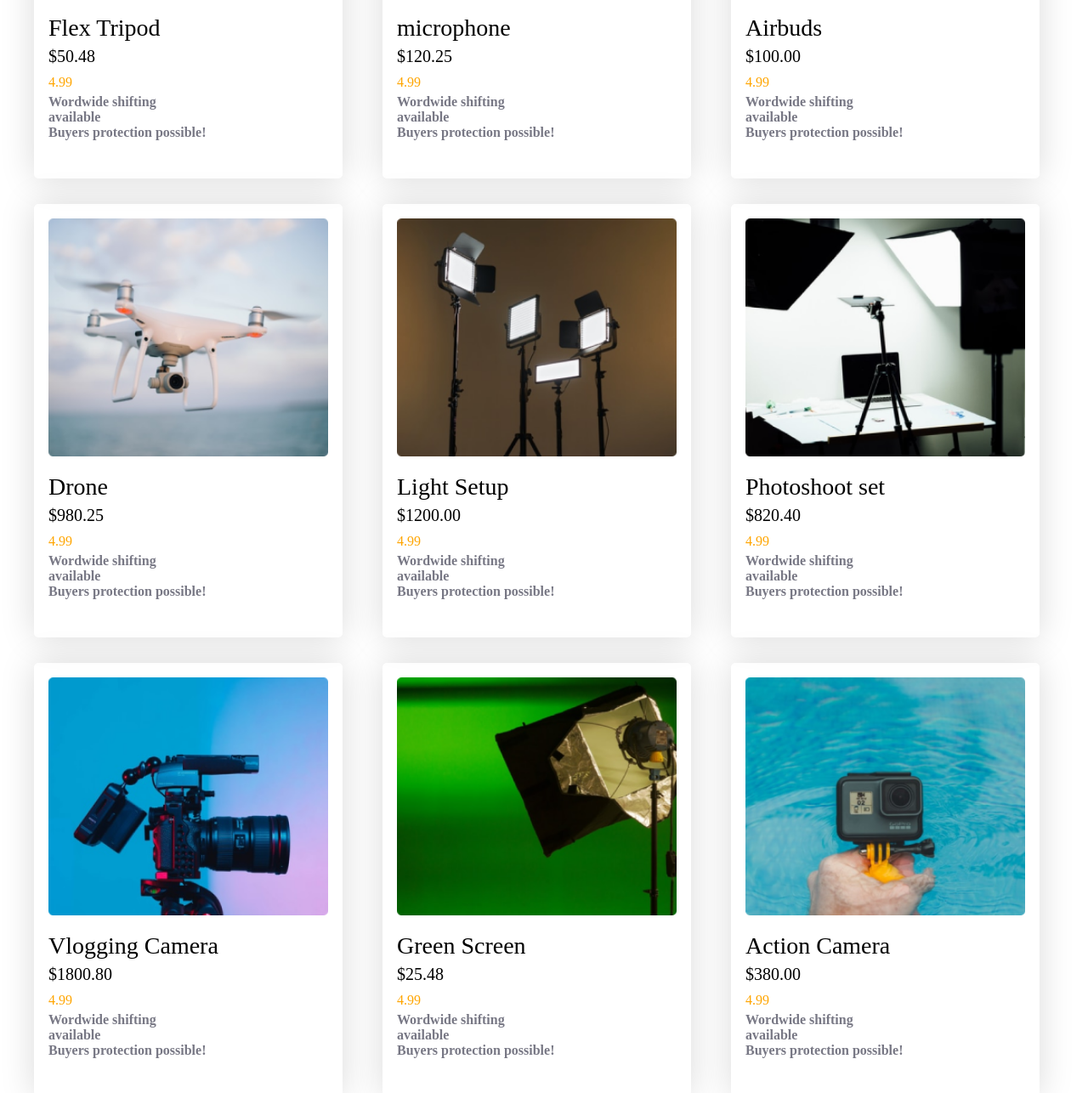
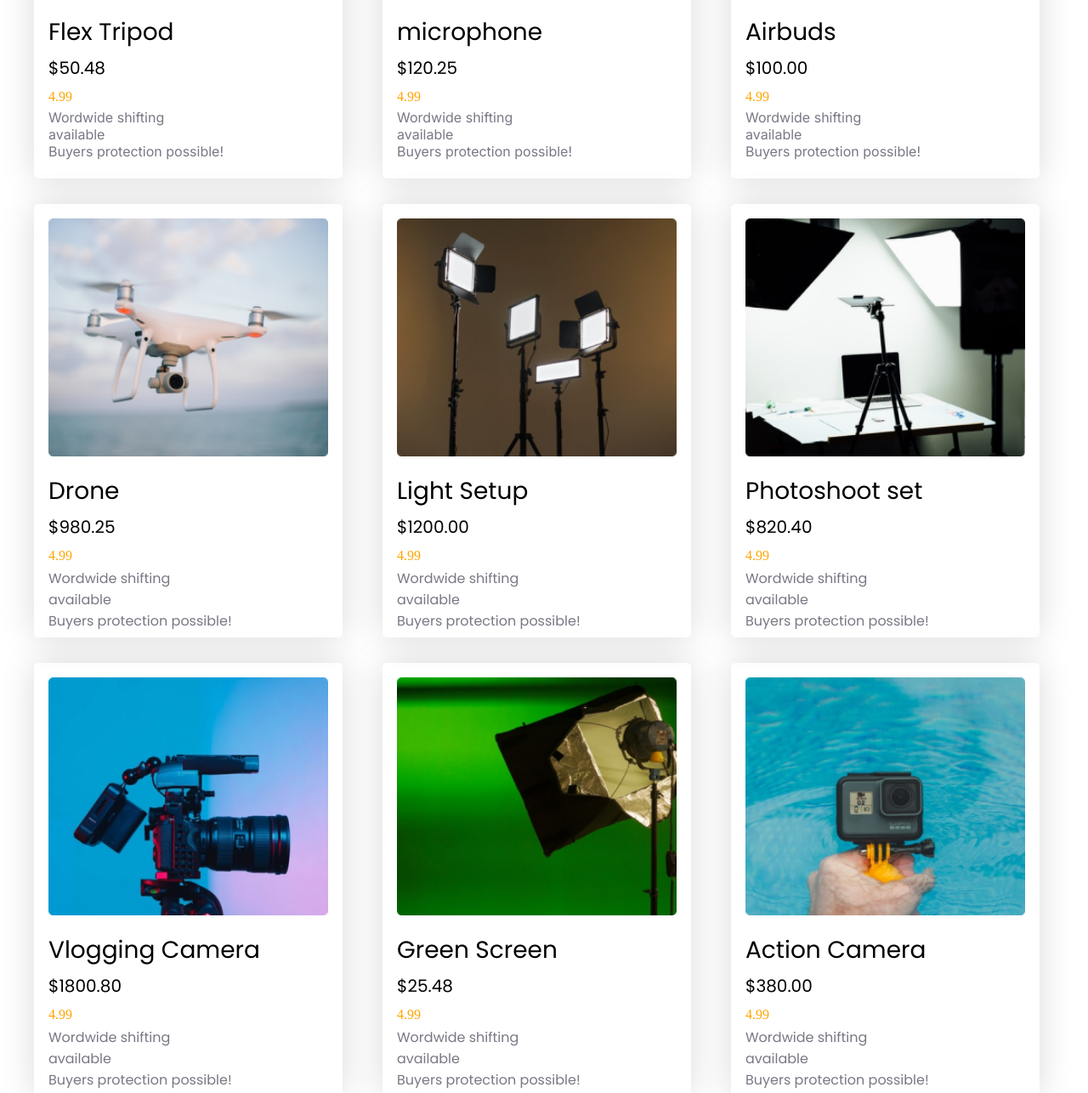
Before and after one commit to almamuntmn/influencer-gear-cool, a plain HTML site: page index.html in a window 1280 px wide. Shown: the part 1123-2409 px from the top of the page at 85% size. Drawn offline with Linux system fonts and the light colour scheme.

Commit message:
fontupdatetointer

```diff
--- a/index.html
+++ b/index.html
@@ -71,74 +71,74 @@
             <div class="allcard">
                 <div class="card">
                     <img class="card-image" src="images/tripod.png" alt="Tripod">
-                    <h2 class="cardname">Flex Tripod</h2>
-                    <h3 class="cardprice">$50.48</h3>
+                    <h2 class="cardname poppins-bold">Flex Tripod</h2>
+                    <h3 class="cardprice poppins-bold">$50.48</h3>
                     <p class="review">4.99</p>
-                    <p class="card-details">Wordwide shifting <br> available <br>
+                    <p class="card-details inter-font">Wordwide shifting <br> available <br>
                         Buyers protection possible!</p>
                 </div>
                 <div class="card">
                     <img class="card-image" src="images/mic.png" alt="Mic">
-                    <h2 class="cardname">microphone</h2>
-                    <h3 class="cardprice">$120.25</h3>
+                    <h2 class="cardname poppins-bold">microphone</h2>
+                    <h3 class="cardprice poppins-bold">$120.25</h3>
                     <p class="review">4.99</p>
-                    <p class="card-details">Wordwide shifting <br> available <br>
+                    <p class="card-details inter-font">Wordwide shifting <br> available <br>
                         Buyers protection possible!</p>
                 </div>
                 <div class="card">
                     <img class="card-image" src="images/airpod.png" alt="">
-                    <h2 class="cardname">Airbuds</h2>
-                    <h3 class="cardprice">$100.00</h3>
+                    <h2 class="cardname poppins-bold">Airbuds</h2>
+                    <h3 class="cardprice poppins-bold">$100.00</h3>
                     <p class="review">4.99</p>
-                    <p class="card-details">Wordwide shifting <br> available <br>
+                    <p class="card-details inter-font">Wordwide shifting <br> available <br>
                         Buyers protection possible!</p>
                 </div>
                 <div class="card">
                     <img class="card-image" src="images/drone.png" alt="">
-                    <h2 class="cardname">Drone</h2>
-                    <h3 class="cardprice">$980.25</h3>
+                    <h2 class="cardname poppins-bold">Drone</h2>
+                    <h3 class="cardprice poppins-bold">$980.25</h3>
                     <p class="review">4.99</p>
-                    <p class="card-details">Wordwide shifting <br> available <br>
+                    <p class="card-details poppins-semibold">Wordwide shifting <br> available <br>
                         Buyers protection possible!</p>
                 </div>
                 <div class="card">
                     <img class="card-image" src="images/lights.png" alt="">
-                    <h2 class="cardname">Light Setup</h2>
-                    <h3 class="cardprice">$1200.00</h3>
+                    <h2 class="cardname poppins-bold">Light Setup</h2>
+                    <h3 class="cardprice poppins-bold">$1200.00</h3>
                     <p class="review">4.99</p>
-                    <p class="card-details">Wordwide shifting <br> available <br>
+                    <p class="card-details poppins-semibold">Wordwide shifting <br> available <br>
                         Buyers protection possible!</p>
                 </div>
                 <div class="card">
                     <img class="card-image" src="images/setup.png" alt="">
-                    <h2 class="cardname">Photoshoot set</h2>
-                    <h3 class="cardprice">$820.40</h3>
+                    <h2 class="cardname poppins-bold">Photoshoot set</h2>
+                    <h3 class="cardprice poppins-bold">$820.40</h3>
                     <p class="review">4.99</p>
-                    <p class="card-details">Wordwide shifting <br> available <br>
+                    <p class="card-details poppins-semibold">Wordwide shifting <br> available <br>
                         Buyers protection possible!</p>
                 </div>
                 <div class="card">
                     <img class="card-image" src="images/camera.png" alt="">
-                    <h2 class="cardname">Vlogging Camera</h2>
-                    <h3 class="cardprice">$1800.80</h3>
+                    <h2 class="cardname poppins-bold">Vlogging Camera</h2>
+                    <h3 class="cardprice poppins-bold">$1800.80</h3>
                     <p class="review">4.99</p>
-                    <p class="card-details">Wordwide shifting <br> available <br>
+                    <p class="card-details poppins-semibold">Wordwide shifting <br> available <br>
                         Buyers protection possible!</p>
                 </div>
                 <div class="card">
                     <img class="card-image" src="images/single-light.png" alt="">
-                    <h2 class="cardname">Green Screen</h2>
-                    <h3 class="cardprice">$25.48</h3>
+                    <h2 class="cardname poppins-bold">Green Screen</h2>
+                    <h3 class="cardprice poppins-bold">$25.48</h3>
                     <p class="review">4.99</p>
-                    <p class="card-details">Wordwide shifting <br> available <br>
+                    <p class="card-details poppins-semibold">Wordwide shifting <br> available <br>
                         Buyers protection possible!</p>
                 </div>
                 <div class="card">
                     <img class="card-image" src="images/action.png" alt="">
-                    <h2 class="cardname">Action Camera</h2>
-                    <h3 class="cardprice">$380.00</h3>
+                    <h2 class="cardname poppins-bold">Action Camera</h2>
+                    <h3 class="cardprice poppins-bold">$380.00</h3>
                     <p class="review">4.99</p>
-                    <p class="card-details">Wordwide shifting <br> available <br>
+                    <p class="card-details poppins-semibold">Wordwide shifting <br> available <br>
                         Buyers protection possible!</p>
                 </div>
             </div>
--- a/style/style.css
+++ b/style/style.css
@@ -1,4 +1,12 @@
 @import url('https://fonts.googleapis.com/css2?family=Poppins:ital,wght@0,100;0,200;0,300;0,400;0,500;0,600;0,700;0,800;0,900;1,100;1,200;1,300;1,400;1,500;1,600;1,700;1,800;1,900&display=swap');
+@import url('https://fonts.googleapis.com/css2?family=Inter:ital,opsz,wght@0,14..32,100..900;1,14..32,100..900&display=swap');
+
+.inter-font {
+  font-family: "Inter", sans-serif;
+  font-optical-sizing: auto;
+  font-weight: auto;
+  font-style: normal;
+}
 
 .poppins-thin {
     font-family: "Poppins", sans-serif;
@@ -273,7 +281,7 @@
 }
 .card-details{
     font-size: 1rem;
-    font-weight: 700;
+    font-weight: 400;
     color: rgba(120, 120, 133, 1);
     margin-top: 2px;
 }
```
